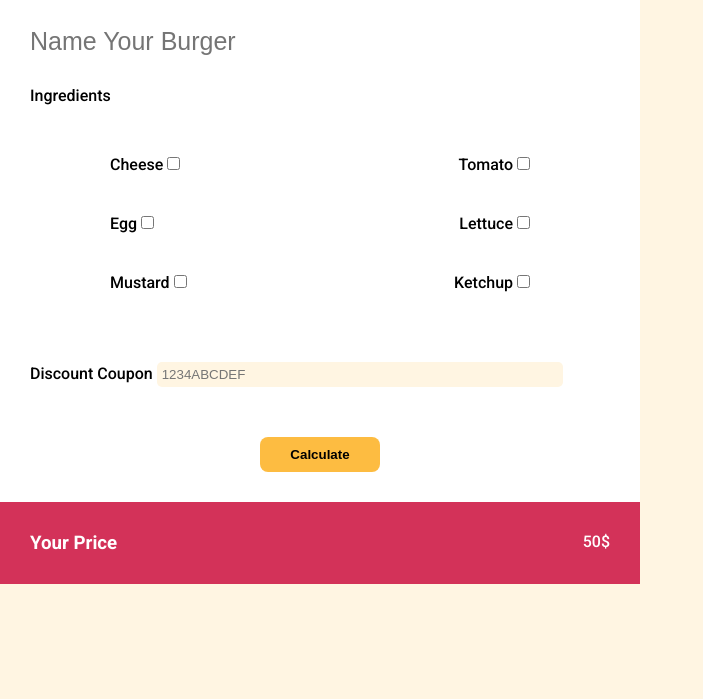
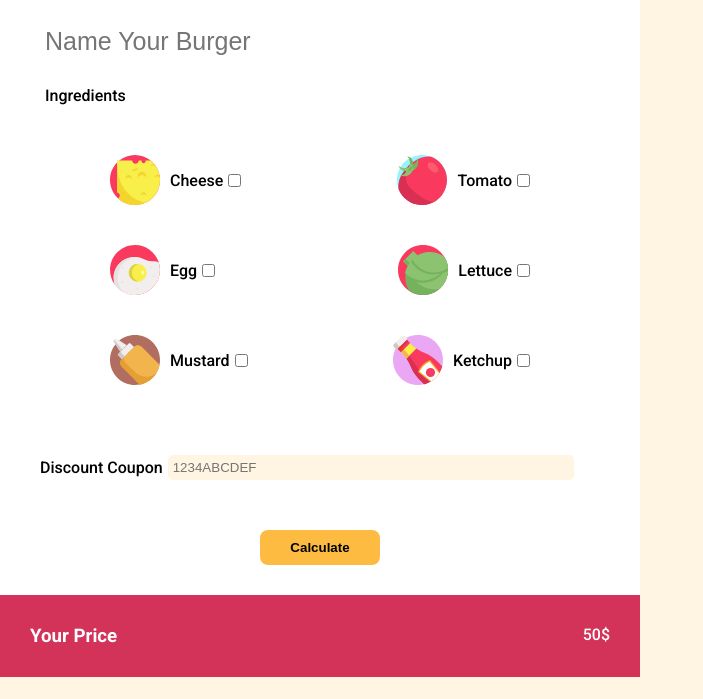
Before and after one commit to Francesca-Salvini/js-burger, a plain HTML site: page index.html in a window 1280 px wide. Shown: the part 101-800 px from the top of the page, without its empty margins (0-703 px from the left). Drawn offline with Linux system fonts and the light colour scheme.

Commit message:
finiti ritocchi grafici

```diff
--- a/css/style.css
+++ b/css/style.css
@@ -18,6 +18,24 @@ body {
     padding: 30px;
 }
 
+.check-row {
+    display: flex;
+}
+
+img {
+    width: 50px;
+    height: auto;
+}
+
+.check-row input {
+    align-self: center;
+}
+
+.check-row label {
+    align-self: center;
+    padding-left: 10px;
+    padding-right: 5px;
+}
 /*HEADER*/
 header h1 {
     background-color: #fdbc41;
@@ -37,7 +55,7 @@ main {
 
 h4 {
     font-weight: 400;
-    padding: 30px 0;
+    padding: 30px 15px;
 }
 
 .two-check {
@@ -61,6 +79,7 @@ h4 {
 
 .check-row.button {
     text-align: center;
+    display: block;
 }
 
 .check-row button {
--- a/index.html
+++ b/index.html
@@ -36,12 +36,15 @@
 
                 <!--Riga con due checks-->
                 <div class="two-check">
+
                     <div class="check-row">
+                        <img src="img/cheese.svg" alt="">
                         <label for="cheese">Cheese</label>
                         <input id="cheese" type="checkbox" >
                     </div>
 
                     <div class="check-row">
+                        <img src="img/tomato.svg" alt="">
                         <label for="tomato">Tomato</label>
                         <input id="tomato" type="checkbox" >
                     </div>
@@ -51,11 +54,13 @@
                 <!--Riga con due checks-->
                 <div class="two-check">
                     <div class="check-row">
+                        <img src="img/fried-egg.svg" alt="">
                         <label for="egg">Egg</label>
                         <input id="egg" type="checkbox" >
                     </div>
 
                     <div class="check-row">
+                        <img src="img/lettuce.svg" alt="">
                         <label for="lettuce">Lettuce</label>
                         <input id="lettuce" type="checkbox" >
                     </div>
@@ -65,11 +70,13 @@
                 <!--Riga con due checks-->
                 <div class="two-check">
                     <div class="check-row">
+                        <img src="img/mustard.svg" alt="">
                         <label for="mustard">Mustard</label>
                         <input id="mustard" type="checkbox" >
                     </div>
 
                     <div class="check-row">
+                        <img src="img/ketchup.svg" alt="">
                         <label for="ketchup">Ketchup</label>
                         <input id="ketchup" type="checkbox" >
                     </div>
```
